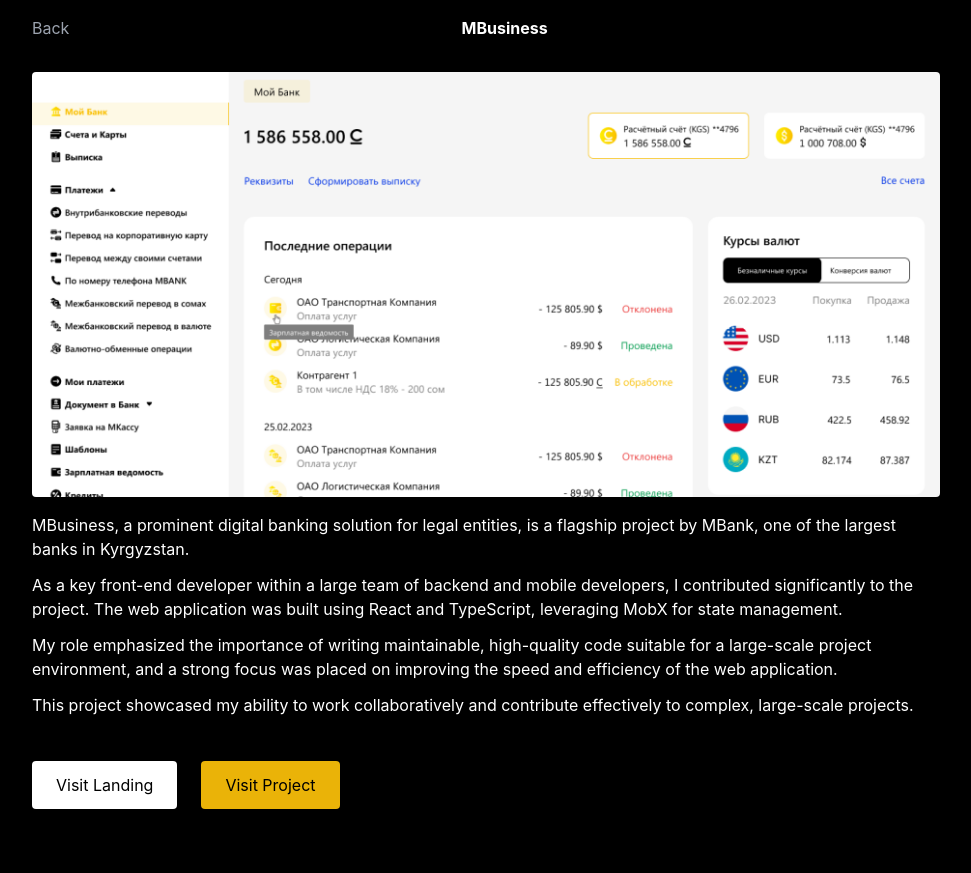
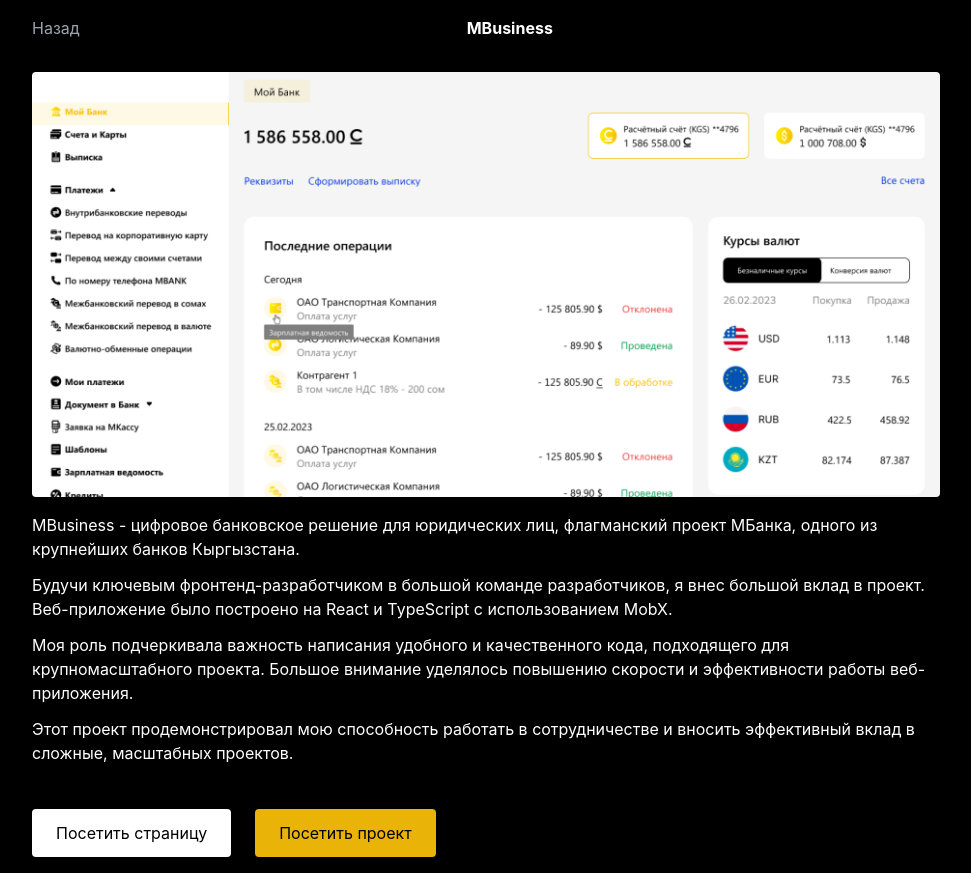
Before and after one commit to berdibekovadilet/adilet-com, a Next.js app: page /mbusiness in a window 1280 px wide. Shown: the whole page, without its empty margins (154-1125 px from the left). Before the commit the page ends 825 px from the top, so only its background shows below. Built offline with nearby package versions, Linux system fonts and the light colour scheme.

Commit message:
change locale to pages

```diff
--- a/pages/dacha.js
+++ b/pages/dacha.js
@@ -13,29 +13,29 @@
                 <link rel="icon" href="/favicon.png"/>
             </Head>
             <div className="flex mb-8">
-                <Link href="/" className="text-gray-400 hover:text-white">Back</Link>
+                <Link href="/" className="text-gray-400 hover:text-white">Назад</Link>
                 <div className='w-full'>
                     <h2 className="font-bold text-center">Dacha</h2>
                 </div>
             </div>
             <Image src={Cover} alt={Cover} width={940} height={440} className='rounded mb-4'/>
             <p className="mb-3">
-                Dacha is a vibrant Ukrainian cuisine restaurant located in Hong Kong, offering a unique blend of
-                tradition and innovation.
+                Дача" - это яркий ресторан украинской кухни, расположенный в Гонконге и предлагающий уникальное сочетание
+                традиций и инноваций.
             </p>
             <p className="mb-3">
-                I developed their online platform using WordPress, creating an interactive and user-friendly interface.
-                The website includes a convenient table reservation system and an integrated e-commerce store for the
-                restaurant's exclusive products.
+                Я разработал их онлайн-платформу на WordPress, создав интерактивный и удобный интерфейс.
+                Сайт включает в себя удобную систему бронирования столиков и интегрированный магазин электронной коммерции для
+                эксклюзивных продуктов ресторана.
             </p>
             <p className="mb-3">
-                This project involved a strategic blend of design and functionality, prioritizing user experience while
-                highlighting the distinctive character of the restaurant.
+                В этом проекте стратегически важно сочетать дизайн и функциональность, уделяя первостепенное внимание удобству пользователей и подчеркивая при этом
+                подчеркивая при этом отличительные черты ресторана.
             </p>
             <button
                 className='bg-white mt-8 px-6 py-3 flex items-center gap-2 rounded cursor-pointer hover:text-blue-500 text-black'>
                 <a href="https://dacha.com.hk/" target="_blank" rel="noopener" className='cursor-pointer'>
-                    Visit Project
+                    Посетить проект
                 </a>
             </button>
         </div>
--- a/pages/helpdesk.js
+++ b/pages/helpdesk.js
@@ -13,31 +13,30 @@
                 <link rel="icon" href="/favicon.png"/>
             </Head>
             <div className="flex mb-8">
-                <Link href="/" className="text-gray-400 hover:text-white">Back</Link>
+                <Link href="/" className="text-gray-400 hover:text-white">Назад</Link>
                 <div className='w-full'>
                     <h2 className="font-bold text-center">Helpdesk</h2>
                 </div>
             </div>
             <Image src={Cover} alt={Cover} width={940} height={440} className='rounded mb-4'/>
             <p className="mb-3">
-                Helpdesk is a forward-thinking company specializing in server rental services.
+                Helpdesk - компания специализирующаяся на предоставлении услуг по аренде серверов.
             </p>
             <p className="mb-3">
-                I designed their landing page using Next.js, ensuring an efficient, responsive, and SEO-optimized
-                platform.
+                Я разработал их landing page используя Next.js, обеспечив эффективную, отзывчивую и SEO-оптимизированную
+                платформу.
             </p>
             <p className="mb-3">
-                The site provides potential clients with essential information about their services, making it easy to
-                understand what the company offers.
+                На сайте потенциальные клиенты найдут важную информацию о своих услугах, что позволит им легко понять, что предлагает компания.
             </p>
             <p className="mb-3">
-                High-quality SEO practices were implemented throughout the project to guarantee improved visibility and
-                organic traffic, thus, driving potential leads and conversions.
+                На протяжении всего проекта применялись высококачественные SEO-практики, гарантирующие улучшение видимости и
+                органического трафика, что способствовало привлечению потенциальных клиентов и конверсии.
             </p>
             <button
                 className='bg-white mt-8 px-6 py-3 flex items-center gap-2 rounded cursor-pointer hover:text-blue-500 text-black'>
                 <a href="https://helpdesk.kg/" target="_blank" rel="noopener" className='cursor-pointer'>
-                    Visit Project
+                    Посетить проект
                 </a>
             </button>
         </div>
--- a/pages/jme.js
+++ b/pages/jme.js
@@ -13,29 +13,28 @@
                 <link rel="icon" href="/favicon.png"/>
             </Head>
             <div className="flex mb-8">
-                <Link href="/" className="text-gray-400 hover:text-white">Back</Link>
+                <Link href="/" className="text-gray-400 hover:text-white">Назад</Link>
                 <div className='w-full'>
                     <h2 className="font-bold text-center">Jme</h2>
                 </div>
             </div>
             <Image src={Cover} alt={Cover} width={940} height={440} className='rounded mb-4'/>
             <p className="mb-3">
-                JME is an innovative clothing brand renowned for designing, tailoring, and wholesaling their unique
-                fashion collections.
+                JME - инновационный бренд одежды, известный своим дизайном, пошивом и оптовой продажей модных коллекций.
             </p>
             <p className="mb-3">
-                I had the opportunity to build their e-commerce platform with a particular emphasis on mobile
-                optimization and aesthetic design. The stylish website perfectly encapsulates the brand's identity,
-                offering seamless navigation and an intuitive shopping experience for users.
+                У меня была возможность создать их платформу электронной коммерции с особым акцентом на мобильную
+                оптимизации и эстетическому дизайну. Стильный веб-сайт идеально отражает идентичность бренда,
+                предлагая пользователям удобную навигацию и интуитивно понятный опыт покупок.
             </p>
             <p className="mb-3">
-                The project showcased the importance of combining brand personality with technology to create an
-                effective and appealing online presence.
+                Проект продемонстрировал важность сочетания индивидуальности бренда с технологиями для создания
+                эффективного и привлекательного онлайн-представительства.
             </p>
             <button
                 className='bg-white mt-8 px-6 py-3 flex items-center gap-2 rounded cursor-pointer hover:text-blue-500 text-black'>
                 <a href="https://jmecasual.com/" target="_blank" rel="noopener" className='cursor-pointer'>
-                    Visit Project
+                    Посетить проект
                 </a>
             </button>
         </div>
--- a/pages/mbusiness.js
+++ b/pages/mbusiness.js
@@ -13,41 +13,36 @@
                 <link rel="icon" href="/favicon.png"/>
             </Head>
             <div className="flex mb-8">
-                <Link href="/" className="text-gray-400 hover:text-white">Back</Link>
+                <Link href="/" className="text-gray-400 hover:text-white">Назад</Link>
                 <div className='w-full'>
                     <h2 className="font-bold text-center">MBusiness</h2>
                 </div>
             </div>
             <Image src={Cover} alt={Cover} width={940} height={440} className='rounded mb-4'/>
             <p className="mb-3">
-                MBusiness, a prominent digital banking solution for legal entities, is a flagship project by MBank, one
-                of the largest banks in Kyrgyzstan.
+                MBusiness - цифровое банковское решение для юридических лиц, флагманский проект МБанка, одного из крупнейших банков Кыргызстана.
             </p>
             <p className="mb-3">
-                As a key front-end developer within a large team of backend and mobile developers, I contributed
-                significantly to the project. The web application was built using React and TypeScript, leveraging MobX
-                for state management.
+                Будучи ключевым фронтенд-разработчиком в большой команде разработчиков, я внес большой вклад в проект. Веб-приложение было построено на React и TypeScript с использованием MobX.
             </p>
             <p className="mb-3">
-                My role emphasized the importance of writing maintainable, high-quality code suitable for a large-scale
-                project environment, and a strong focus was placed on improving the speed and efficiency of the web
-                application.
+                Моя роль подчеркивала важность написания удобного и качественного кода, подходящего для крупномасштабного проекта.
+                Большое внимание уделялось повышению скорости и эффективности работы веб-приложения.
             </p>
             <p className="mb-3">
-                This project showcased my ability to work collaboratively and contribute effectively to complex,
-                large-scale projects.
+                Этот проект продемонстрировал мою способность работать в сотрудничестве и вносить эффективный вклад в сложные, масштабных проектов.
             </p>
             <div className="flex gap-6">
                 <button
                     className='bg-white mt-8 px-6 py-3 flex items-center gap-2 rounded cursor-pointer hover:text-blue-500 text-black'>
                     <a href="https://mbank.kg/mbusiness" target="_blank" rel="noopener" className='cursor-pointer'>
-                        Visit Landing
+                        Посетить страницу
                     </a>
                 </button>
                 <button
                     className='bg-yellow-500 mt-8 px-6 py-3 flex items-center gap-2 rounded cursor-pointer hover:text-white text-black'>
                     <a href="https://smart.mbusiness.kg/" target="_blank" rel="noopener" className='cursor-pointer'>
-                        Visit Project
+                        Посетить проект
                     </a>
                 </button>
             </div>
--- a/pages/shopcasio.js
+++ b/pages/shopcasio.js
@@ -13,35 +13,31 @@
                 <link rel="icon" href="/favicon.png"/>
             </Head>
             <div className="flex mb-8">
-                <Link href="/" className="text-gray-400 hover:text-white">Back</Link>
+                <Link href="/" className="text-gray-400 hover:text-white">Назад</Link>
                 <div className='w-full'>
                     <h2 className="font-bold text-center">ShopCasio</h2>
                 </div>
             </div>
             <Image src={Cover} alt={Cover} width={940} height={440} className='rounded mb-4'/>
             <p className="mb-3">
-                Casio is a globally recognized brand, and I had the opportunity to create an online store for an
-                authorized dealer in Kyrgyzstan.
+                Casio - всемирно известный бренд, и у меня была возможность создать интернет-магазин для авторизованного дилера в Кыргызстане.
             </p>
             <p className="mb-3">
-                The e-commerce site was developed on the Shopify platform using their API.
+                Сайт электронной коммерции был разработан на платформе Shopify с использованием их API.
             </p>
             <p className="mb-3">
-                The project utilized the headless framework Hydrogen, which is officially provided by Shopify, offering
-                a versatile and efficient environment for building a feature-rich online store.
+                В проекте использовался безголовый фреймворк Hydrogen, который официально предоставляется компанией Shopify и предлагает универсальную и эффективную среду для создания многофункционального интернет-магазина.
             </p>
             <p className="mb-3">
-                Interaction with the backend was carried out through GraphQL, ensuring efficient data transfer and a
-                seamless user experience.
+                Взаимодействие с бэкендом осуществлялось через GraphQL, что обеспечило эффективную передачу данных и бесперебойную работу пользователей.
             </p>
             <p className="mb-3">
-                This project highlighted my proficiency with Shopify's advanced features and the use of innovative
-                headless frameworks in creating responsive e-commerce solutions.
+                Этот проект демонстрирует мои навыки работы с расширенными возможностями Shopify и использования безголовых фреймворков при создании отзывчивых решений для электронной коммерции.
             </p>
             <button
                 className='bg-white mt-8 px-6 py-3 flex items-center gap-2 rounded cursor-pointer hover:text-blue-500 text-black'>
                 <a href="http://shopcasio.bstarco.kg/" target="_blank" rel="noopener" className='cursor-pointer'>
-                    Visit Project
+                    Посетить проект
                 </a>
             </button>
         </div>
--- a/pages/urlshort.js
+++ b/pages/urlshort.js
@@ -13,33 +13,26 @@
                 <link rel="icon" href="/favicon.png"/>
             </Head>
             <div className="flex mb-8">
-                <Link href="/" className="text-gray-400 hover:text-white">Back</Link>
+                <Link href="/" className="text-gray-400 hover:text-white">Назад</Link>
                 <div className='w-full'>
                     <h2 className="font-bold text-center">URL Shorting</h2>
                 </div>
             </div>
             <Image src={Cover} alt={Cover} width={940} height={440} className='rounded mb-4'/>
             <p className="mb-3">
-                A user-friendly application specifically designed to simplify the process of shortening URLs.
+                Удобное приложение, специально разработанное для упрощения процесса сокращения URL-адресов.
             </p>
             <p className="mb-3">
-                This project was developed using the power of React to ensure high responsiveness and an intuitive
-                interface.
-
+                Этот проект был разработан с использованием возможностей React, чтобы обеспечить высокую отзывчивость и
+                интуитивно понятный интерфейс.
             </p>
             <p className="mb-3">
-                The application's state management was efficiently handled with the Redux Toolkit, showcasing its robust
-                capabilities.
-            </p>
-            <p className="mb-3">
-                This project not only served its primary function but also allowed for a deep
-                understanding of React's dynamic features and the practical implementation of Redux in a real-world
-                scenario.
+                Управление состоянием приложения было эффективно реализовано с помощью React и Redux.
             </p>
             <button
                 className='bg-white mt-8 px-6 py-3 flex items-center gap-2 rounded cursor-pointer hover:text-blue-500 text-black'>
                 <a href="https://urlshorting.netlify.app/" target="_blank" rel="noopener" className='cursor-pointer'>
-                    Visit Project
+                    Посетить проект
                 </a>
             </button>
         </div>
```
